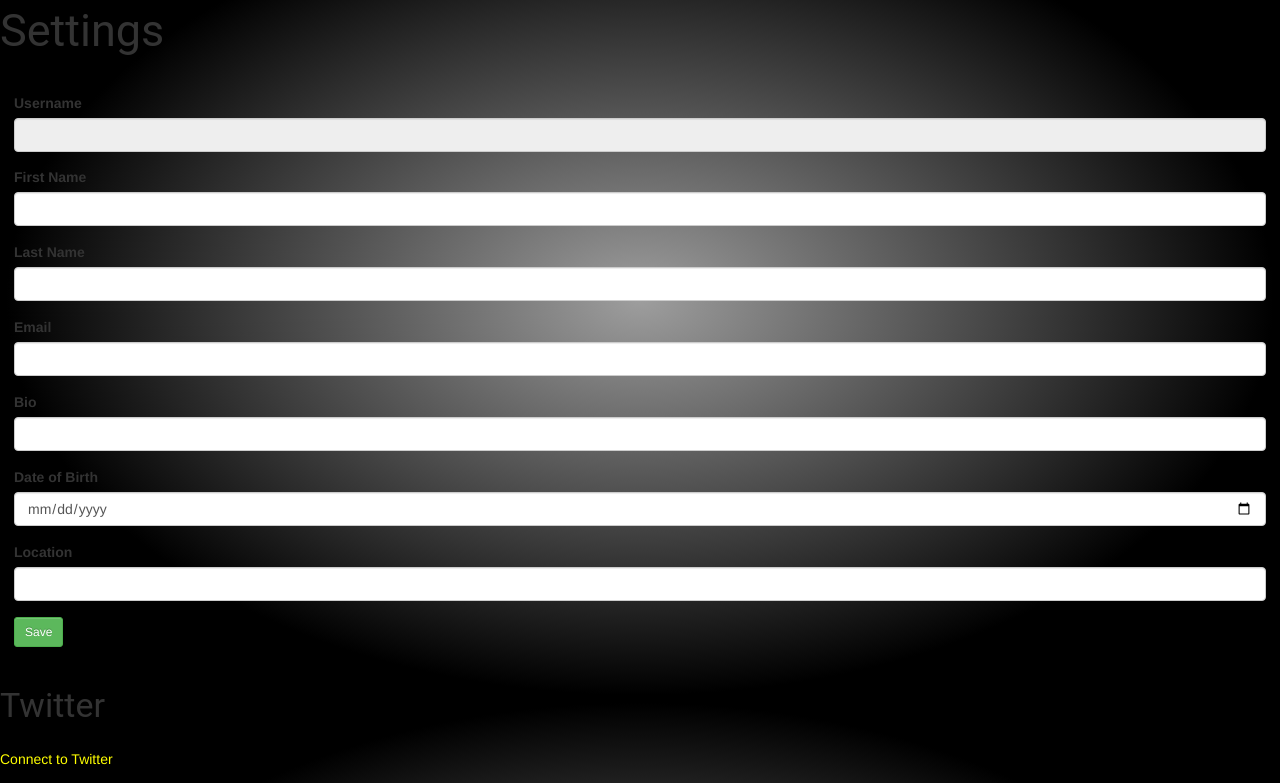
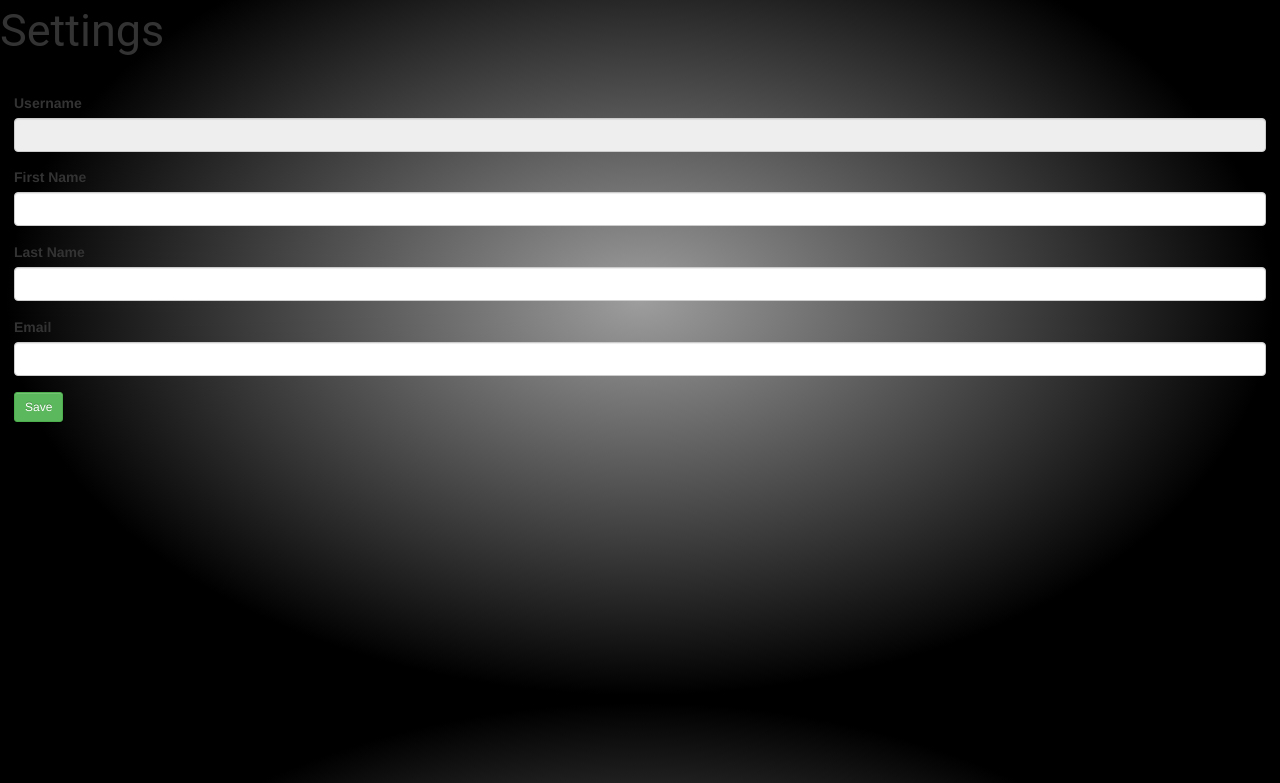
Before and after one commit to lab3apps/streetart, a Django app: template streetart/templates/registration/settings.html in a window 1280 px wide. Shown: the part 101-884 px from the top of the page. Run offline with Django 3.2, Linux system fonts and the light colour scheme; the template is opened without the code that fills it, so the values that code supplies are empty; some libraries are stand-ins or nearby versions.

Commit message:
Removed settings page

```diff
--- a/chch_streetart/settings.py
+++ b/chch_streetart/settings.py
@@ -213,4 +213,5 @@ SUMMERNOTE_CONFIG = {
     'iframe': True,
     'width': '100%',
     'height': '480',
+    'styleWithTags': True,
 }
--- a/chch_streetart/urls.py
+++ b/chch_streetart/urls.py
@@ -35,7 +35,6 @@ urlpatterns = [
     url(r'^reset/done/$', auth_views.password_reset_complete, name='password_reset_complete'),
     url(r'^oauth/', include('social_django.urls', namespace='social')),
     url(r'^admin/', admin.site.urls),
-    url(r'^settings/$', streetart_views.settings, name='settings'),
     url(r'^settings/password/$', streetart_views.password, name='password'),
     url(r'^comments/', include('django_comments_xtd.urls')),
     url(r'^blog/', include('cms.urls')),
--- a/streetart/admin.py
+++ b/streetart/admin.py
@@ -50,7 +50,7 @@ class PageAdminForm(forms.ModelForm):
     class Meta:
         model = Page
         widgets = {
-            'content': SummernoteWidget(),
+            'page_content': SummernoteWidget(),
         }
         exclude = ('slug',)
 
--- a/streetart/static/streetart/css/style.css
+++ b/streetart/static/streetart/css/style.css
@@ -1249,3 +1249,7 @@ form{
     overflow: scroll;
     color: white;
 }
+
+.custom-page-content{
+    color: white;
+}
--- a/streetart/templates/base.html
+++ b/streetart/templates/base.html
@@ -46,7 +46,6 @@
                         <a href="" onclick="closeNav()" class="navbar-whatsnew">What's New</a>
                         <a href="{% url 'streetart:about' %}">About</a>
                         <a href="{% url 'streetart:donate' %}">Donate</a>
-                        <a href="/settings">Settings</a>
                         {% if user.is_authenticated %}
                             <a href="/logout">Logout</a>
                         {% else %}
@@ -103,9 +102,6 @@
                                     </ul>
                                 </div>
                             </li>
-                            <li class="visible-xs-block">
-                                <a href="/settings">Settings</a>
-                            </li>
                             <li class="divider visible-xs-block"></li>
                             <li class="visible-xs-block">
                                 {% if user.is_authenticated %}
@@ -126,10 +122,6 @@
                                             <span class="caret"></span>
                                         </a>
                                         <ul class="dropdown-menu" role="menu">
-                                            <li>
-                                                <a href="/settings">Settings</a>
-                                            </li>
-                                            <li class="divider"></li>
                                             <li>
                                                 {% if user.is_authenticated %}
                                                     <a href="/logout">Logout</a>
--- a/streetart/templates/registration/settings.html
+++ b/streetart/templates/registration/settings.html
@@ -26,57 +26,7 @@
       <p class="help-text">{{ settingsForm.email.help_text }} </p>
       {{ settingsForm.email.errors }}
     </div>
-    <div class="form-group">
-      <label class="control-label" for="id_{{ profileForm.bio.name }}">Bio</label>
-      <input class="form-control" type="text" name="{{ profileForm.bio.name }}" id="id_{{ profileForm.bio.name }}" value="{{ profileForm.bio.value }}">
-      <p class="help-text">{{ profileForm.bio.help_text }} </p>
-      {{ profileForm.bio.errors }}
-    </div>
-    <div class="form-group">
-      <label class="control-label" for="id_{{ profileForm.birth_date.name }}">Date of Birth</label>
-      <input class="form-control" type="date" name="{{ profileForm.birth_date.name }}" id="id_{{ profileForm.birth_date.name }}" value="{{ profileForm.birth_date.value | date:"Y-m-d" }}">
-      <p class="help-text">{{ profileForm.birth_date.help_text }} </p>
-      {{ profileForm.birth_date.errors }}
-    </div>
-    <div class="form-group">
-      <label class="control-label" for="id_{{ profileForm.location.name }}">Location</label>
-      <input class="form-control" type="text" name="{{ profileForm.location.name }}" id="id_{{ profileForm.location.name }}" value="{{ profileForm.location.value }}">
-      <p class="help-text">{{ profileForm.location.help_text }} </p>
-      {{ profileForm.location.errors }}
-    </div>
     <input class="btn btn-success btn-sm" type="submit" value="Save" />
   </form>
-  <h3>Twitter</h3>
-  {% if twitter_login %}
-    <p>Connected as <a href="https://twitter.com/{{ twitter_login.extra_data.access_token.screen_name }}/" target="_blank">@{{ twitter_login.extra_data.access_token.screen_name }}</a></p>
-    {% if can_disconnect %}
-      <form method="post" action="{% url 'social:disconnect' 'twitter' %}">
-        {% csrf_token %}
-        <button type="submit">Disconnect from Twitter</button>
-      </form>
-    {% else %}
-      <button type="button" disabled>Disconnect from Twitter</button>
-      <p style="color: red">You must <a href="{% url 'password' %}">define a password</a> for your account before disconnecting from Twitter.</p>
-    {% endif %}
-  {% else %}
-    <a href="{% url 'social:begin' 'twitter' %}">Connect to Twitter</a>
-  {% endif %}
-
-  <h3>Facebook</h3>
-  {% if facebook_login %}
-    <p>Connected as <a href="https://facebook.com/{{ facebook_login.extra_data.id }}/" target="_blank">{{ facebook_login.extra_data.id }}</a></p>
-    {% if can_disconnect %}
-      <form method="post" action="{% url 'social:disconnect' 'facebook' %}">
-        {% csrf_token %}
-        <button type="submit">Disconnect from Facebook</button>
-      </form>
-    {% else %}
-      <button type="button" disabled>Disconnect from Facebook</button>
-      <p style="color: red">You must <a href="{% url 'password' %}">define a password</a> for your account before disconnecting from Facebook.</p>
-    {% endif %}
-  {% else %}
-    <a href="{% url 'social:begin' 'facebook' %}">Connect to Facebook</a>
-  {% endif %}
-  </div>
 
 {% endblock %}
--- a/streetart/templates/streetart/donate.html
+++ b/streetart/templates/streetart/donate.html
@@ -25,5 +25,5 @@
 			</div>
 		</div>
 	</div>
-<div class="logo-page">
+</div>
 {% endblock %}
--- a/streetart/templates/streetart/page.html
+++ b/streetart/templates/streetart/page.html
@@ -4,7 +4,9 @@
 {% load widget_tweaks %}
 
 {% block sub-content %}
-<div class="container">
-{{ page.page_content|safe }}
+<div class="scroll-container">
+        <div class="container custom-page-content">
+            {{ sourcePage.page_content|safe }}
+        </div>
 </div>
 {% endblock %}
```
Also changed, not shown: streetart/views.py (+1 -41 lines).
